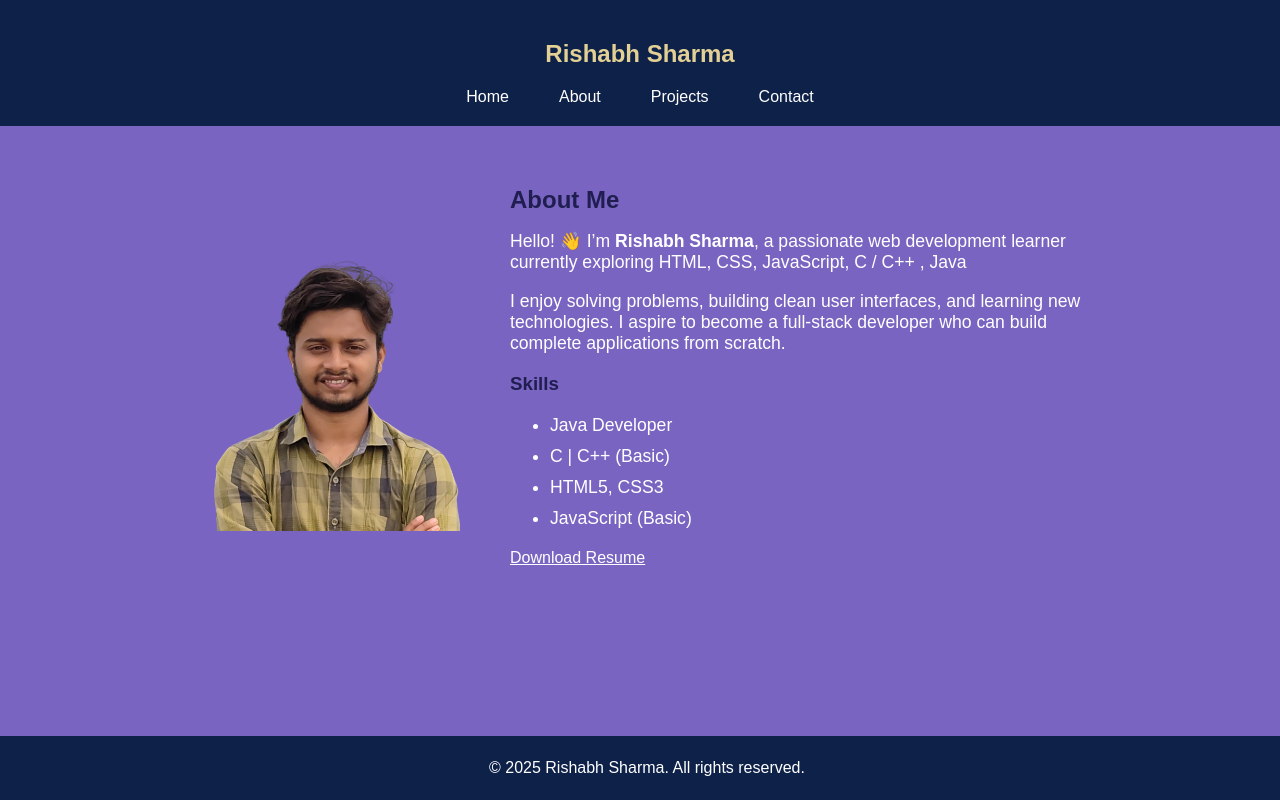
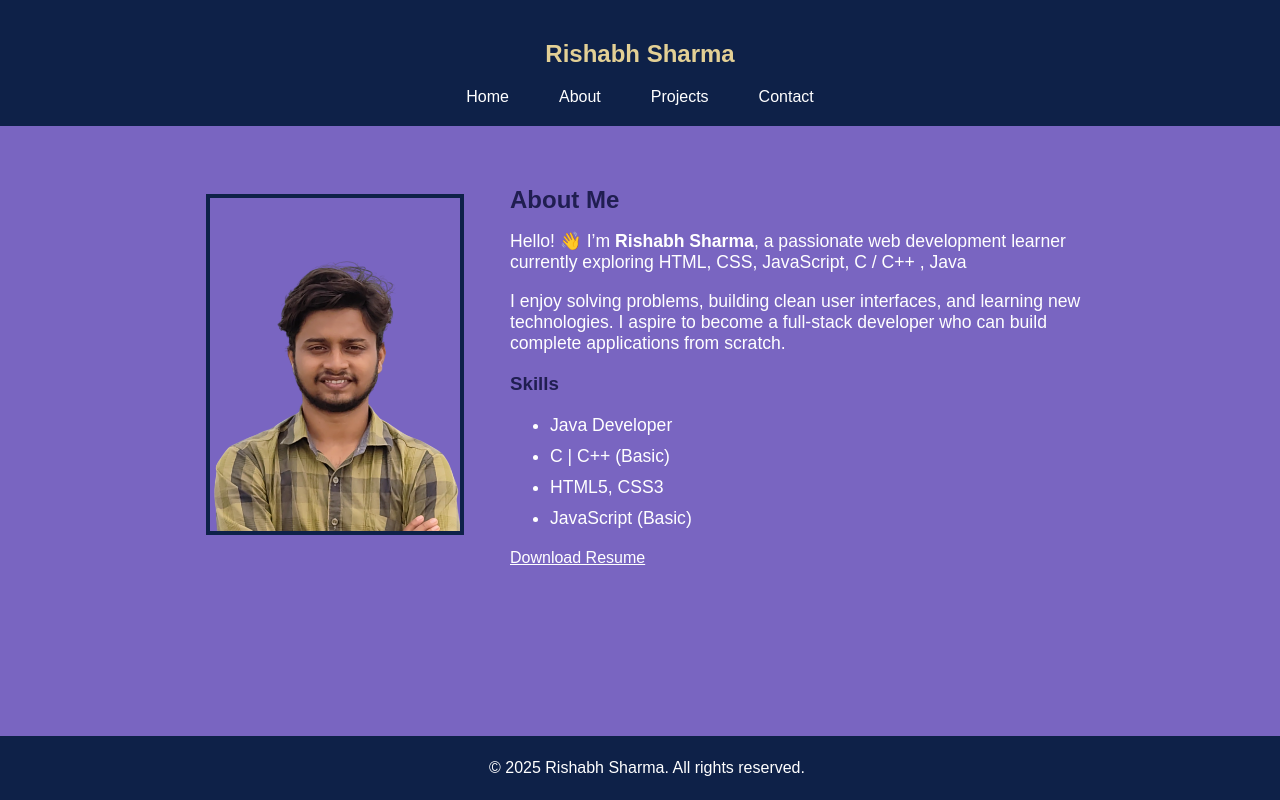
Before and after one commit to Rishabhsharma0308/website, a plain HTML site: page about.html in a window 1280 px wide. Drawn offline with Linux system fonts and the light colour scheme.

Commit message:
Update style.css

```diff
--- a/style.css
+++ b/style.css
@@ -86,8 +86,8 @@ text-align:left;
   width: 100%;
   max-width: 250px;
   height: auto;
-/*   border-radius: 10px; */
-/*   border: 4px solid #0E2148; */
+  border-radius: 0px;
+  border: 4px solid #0E2148;
 }
 .about-content {
   flex: 2 1 500px;
```
